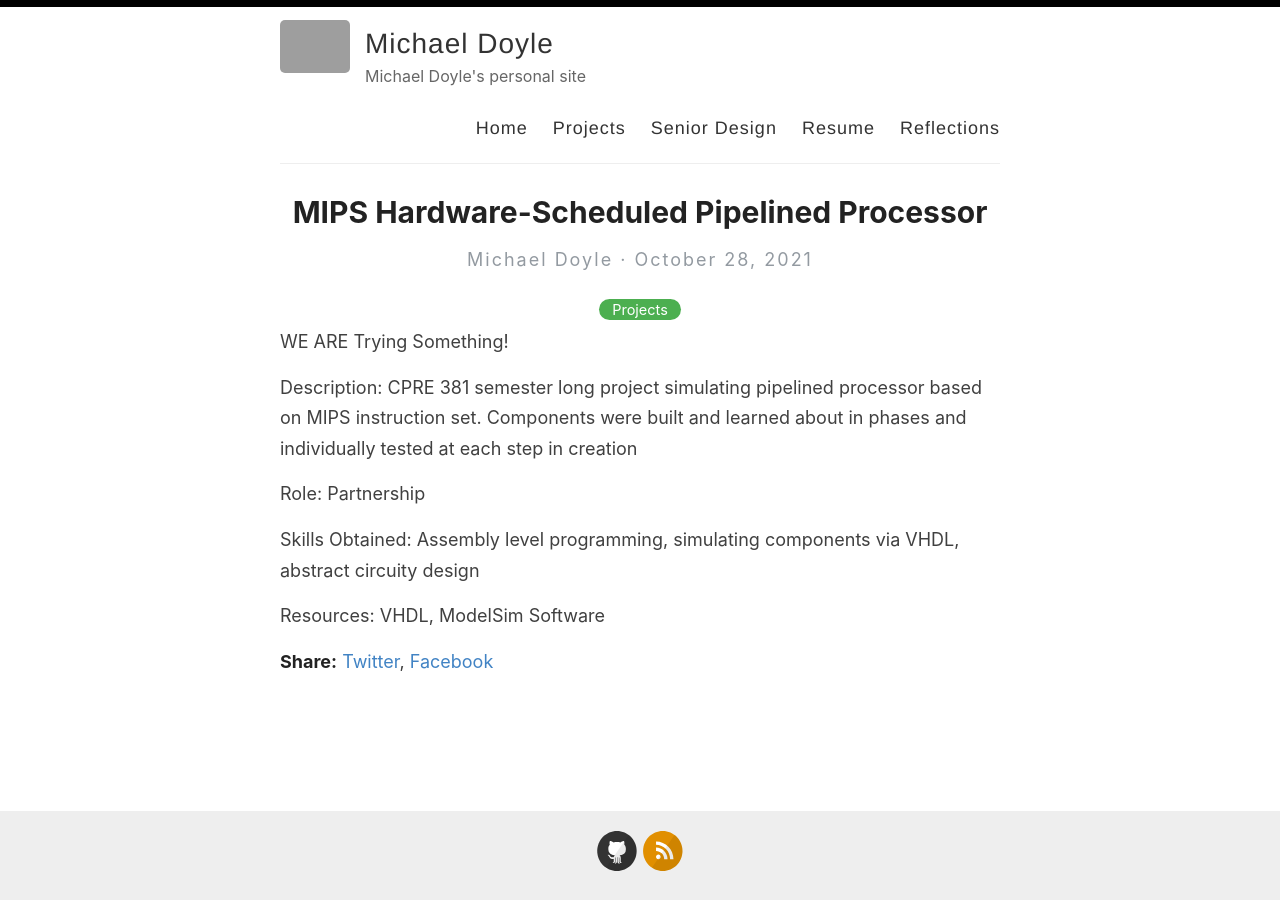
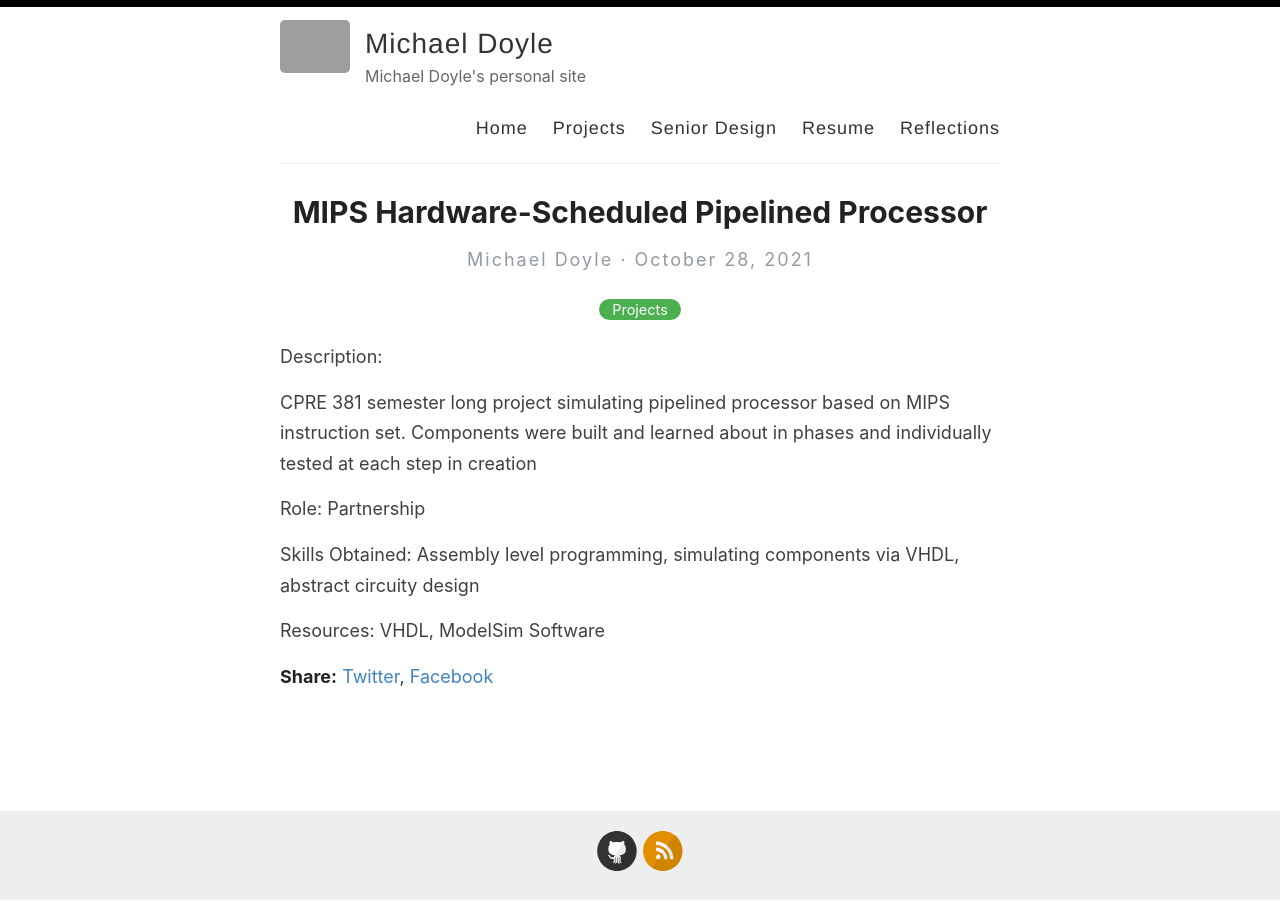
Before and after one commit to francidollars/francidollars.github.io, a Jekyll site: the page built from _posts/2021-10-28-mips-hardware-scheduled-pipelined-processor.md, in a window 1280 px wide. Built offline with Jekyll 4.4.1, drawn with Linux system fonts in a browser that asks for light colours; grey boxes are pictures that could not be loaded.

Commit message:
Update 2021-10-28-mips-hardware-scheduled-pipelined-processor.md

```diff
--- a/_posts/2021-10-28-mips-hardware-scheduled-pipelined-processor.md
+++ b/_posts/2021-10-28-mips-hardware-scheduled-pipelined-processor.md
@@ -3,12 +3,10 @@ layout: post
 title: MIPS Hardware-Scheduled Pipelined Processor
 categories: Projects
 ---
+Description:
 <div>
-	WE ARE Trying Something!
+	CPRE 381 semester long project simulating pipelined processor based on MIPS instruction set. Components were built and learned about in phases and individually tested at each step in creation
 </div>
-
-Description:
-	CPRE 381 semester long project simulating pipelined processor based on MIPS instruction set. Components were built and learned about in phases and individually tested at each step in creation
 
 Role:
 	Partnership
```
